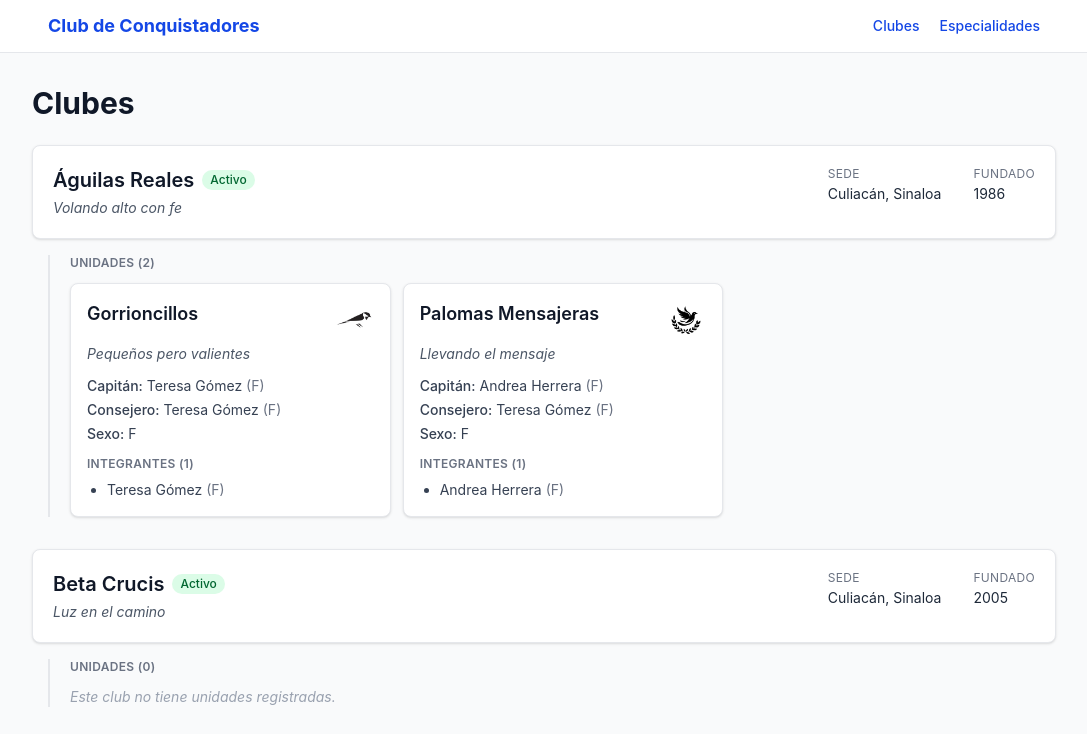
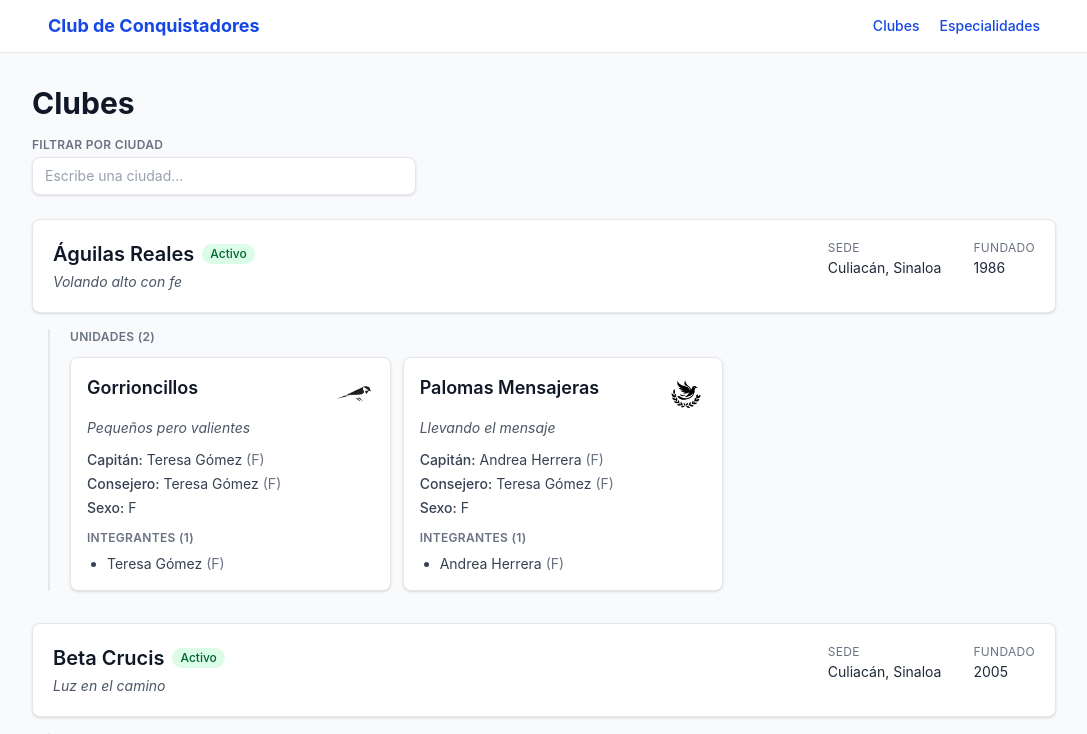
Before and after one commit to Micolz/Proyecto-conquistadores, a React (Vite) app: page / in a window 1280 px wide. Shown: the top 734 px of the page, without its empty margins (96-1183 px from the left). Built offline with nearby package versions, Linux system fonts and the light colour scheme.

Commit message:
Agregar buscador de clubes por ciudad
Primer estado del proyecto: useState guarda el texto buscado y la lista
filtrada se deriva en cada render. Incluye mensaje para cero resultados.

```diff
--- a/src/pages/ListaClubes.tsx
+++ b/src/pages/ListaClubes.tsx
@@ -1,15 +1,37 @@
 import { clubes, miembros, unidades } from '../data/mockData'
 import ClubCard from '../components/ClubCard'
 import UnidadCard from '../components/UnidadCard'
+import { useState } from 'react'
 
 function ListaClubes() {
+  const [ciudad, setCiudad] = useState('')
+  const clubesFiltrados = clubes.filter(club => {
+    const lowCiudad = ciudad.toLowerCase()
+    const lowClubCiudad = club.ciudad.toLowerCase()
+    return lowClubCiudad.includes(lowCiudad)
+  })
   return (
     <div className="px-4 py-8">
       <div className="mx-auto max-w-5xl">
-        <h1 className="mb-6 text-3xl font-bold text-gray-900">Clubes</h1>
+        <h1 className="mb-4 text-3xl font-bold text-gray-900">Clubes</h1>
 
+        <label className="mb-6 block">
+          <span className="mb-1 block text-xs font-semibold tracking-wide text-gray-500 uppercase">
+            Filtrar por ciudad
+          </span>
+          <input
+            type="search"
+            value={ciudad}
+            onChange={e => setCiudad(e.target.value)}
+            placeholder="Escribe una ciudad…"
+            className="w-full max-w-sm rounded-lg border border-gray-200 bg-white px-3 py-2 text-sm text-gray-900 shadow-sm transition placeholder:text-gray-400 focus:border-blue-500 focus:ring-2 focus:ring-blue-100 focus:outline-none"
+          />
+        </label>
         <div className="space-y-8">
-          {clubes.map(club => {
+          {clubesFiltrados.length === 0 ? (
+            <p className="text-sm text-gray-400 italic">No se encontraron clubes.</p>
+          ) : (
+            clubesFiltrados.map(club => {
               const unidadesDelClub = unidades.filter(unidad => unidad.clubId === club.id)
               return (
                 <section key={club.id}>
@@ -40,7 +62,8 @@ function ListaClubes() {
                   </div>
                 </section>
               )
-          })}
+            })
+          )}
         </div>
       </div>
     </div>
```
Lines whose indentation alone changed are shown as unchanged.
